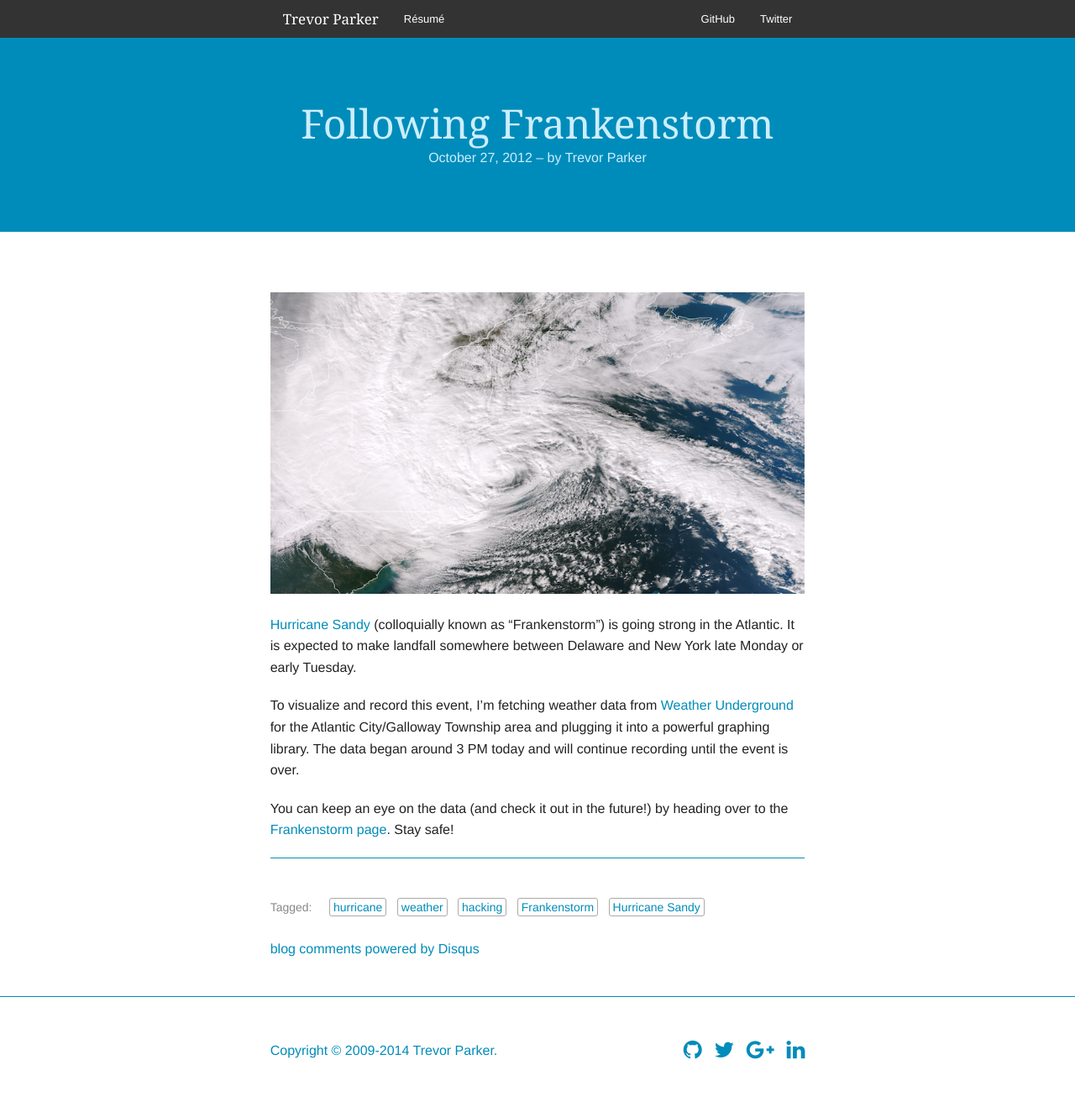
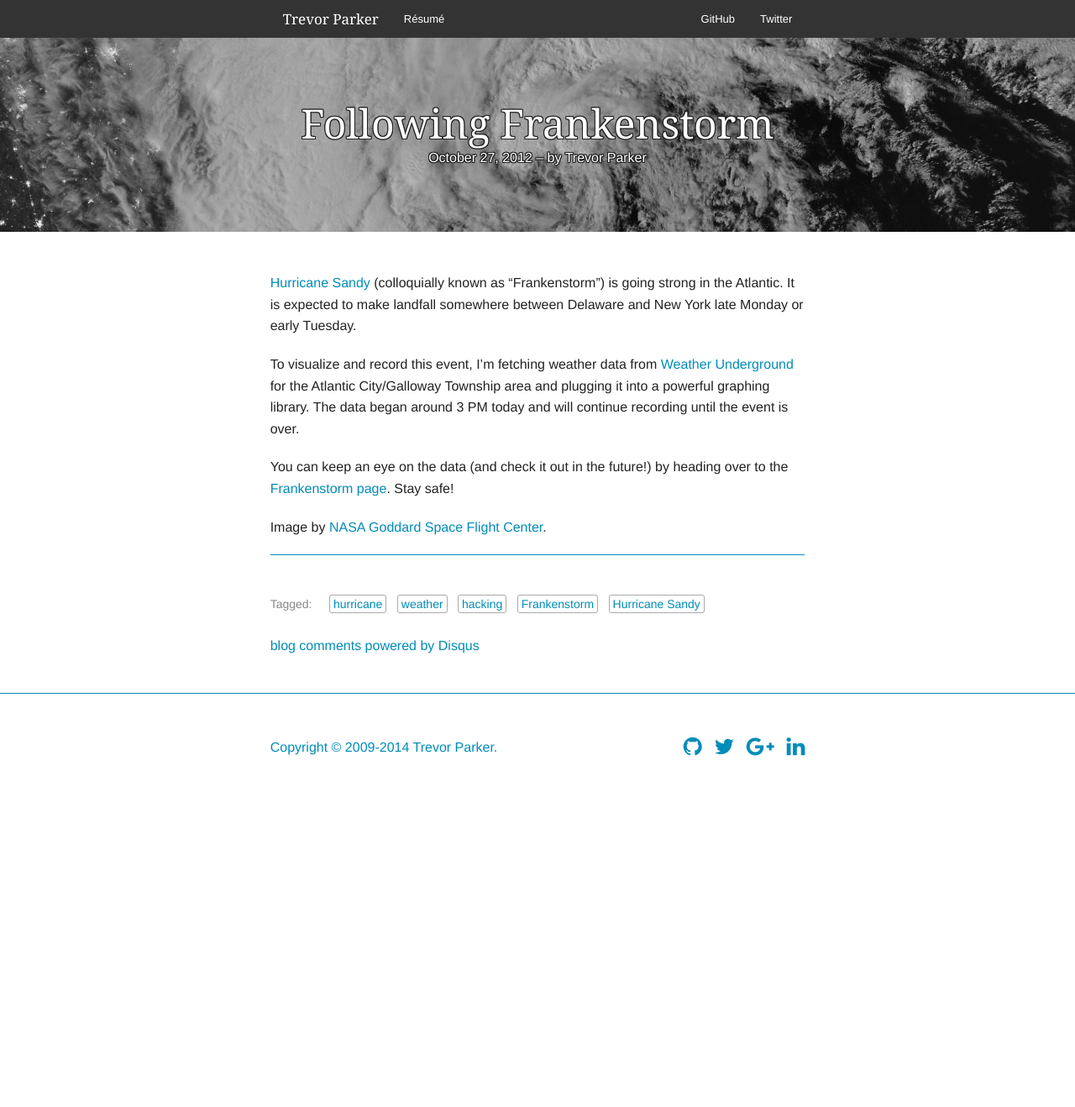
Before and after one commit to trevorparker/website, a Jekyll site: the page built from _source/_posts/2012-10-27-following-frankenstorm.md, in a window 1280 px wide. Shown: the whole page at 84% size. Built offline with Jekyll 4.4.1, drawn with Linux system fonts in a browser that asks for light colours; nearby versions of some CDN libraries; some web fonts are replaced; Markdown is read by kramdown in place of the engine named in the settings; comment, search, counter and statistics services are not loaded; after the commit the page ends 957 px from its top, so only the background shows below that.

Commit message:
Add first graphic feature hero

```diff
--- a/_source/_layouts/post.html
+++ b/_source/_layouts/post.html
@@ -5,7 +5,7 @@ layout: default
 {% include top_bar.html %}
 
 <article id="post-{{ page.id | replace: '/', '' }}" itemscope itemtype="http://schema.org/BlogPosting">
-  <section class="hero buffer-large-bottom">
+  <section{% if page.feature.size %} id="{{ page.feature }}-feature"{% endif %} class="hero buffer-large-bottom">
     <div class="row">
       <div class="small-12 medium-10 medium-centered large-8 large-centered columns">
         <header>
--- a/_source/_posts/2012-10-27-following-frankenstorm.md
+++ b/_source/_posts/2012-10-27-following-frankenstorm.md
@@ -9,14 +9,13 @@ tags:
   - Hurricane Sandy
 layout: post
 summary: Visualizing Hurricane Sandy as it approached the New Jersey shore.
+feature: sandy
 ---
-
-<ul class="clearing-thumbs small-block-grid-4" data-clearing>
-  <li><a href="/assets/img/2012-10-27-following-frankenstorm/hurricane-sandy.png"><img data-caption="Hurricane Sandy over the Atlantic" alt="A satellite photo of Hurricane Sandy" src="/assets/img/2012-10-27-following-frankenstorm/hurricane-sandy.png"></a></li>
-</ul>
 
 [Hurricane Sandy](https://en.wikipedia.org/wiki/Hurricane_Sandy) (colloquially known as "Frankenstorm") is going strong in the Atlantic. It is expected to make landfall somewhere between Delaware and New York late Monday or early Tuesday.
 
 To visualize and record this event, I'm fetching weather data from [Weather Underground](http://wunderground.com) for the Atlantic City/Galloway Township area and plugging it into a powerful graphing library. The data began around 3 PM today and will continue recording until the event is over.
 
 You can keep an eye on the data (and check it out in the future!) by heading over to the [Frankenstorm page](/frankenstorm/). Stay safe!
+
+Image by [NASA Goddard Space Flight Center](https://www.flickr.com/photos/gsfc/8132037748/).
--- a/scss/_typography.scss
+++ b/scss/_typography.scss
@@ -120,3 +120,7 @@ $topbar-title-weight: 300;
   font-weight: 900;
   src: local("Source Code Pro Black"), url(//brick.a.ssl.fastly.net/fonts/sourcecodepro/900.woff) format("woff")
 }
+
+@mixin stroke($color) {
+  text-shadow: 1px 0px 0px $color, 1px 1px 0px $color, 0px 1px 0px $color, -1px 1px 0px $color, -1px 0px 0px $color, -1px -1px 0px $color, 0px -1px 0px $color, 1px -1px 0px $color;
+}
--- a/scss/app.scss
+++ b/scss/app.scss
@@ -16,6 +16,7 @@
 @import "tags";
 @import "paginator";
 
+@import "features";
 @import "sections";
 @import "hero";
 @import "article";
```
Also changed, not shown: scss/_features.scss (added, +16 -0 lines), _source/assets/css/app.min.css, _source/assets/img/2012-10-27-following-frankenstorm/hurricane-sandy-night.jpg (added).
